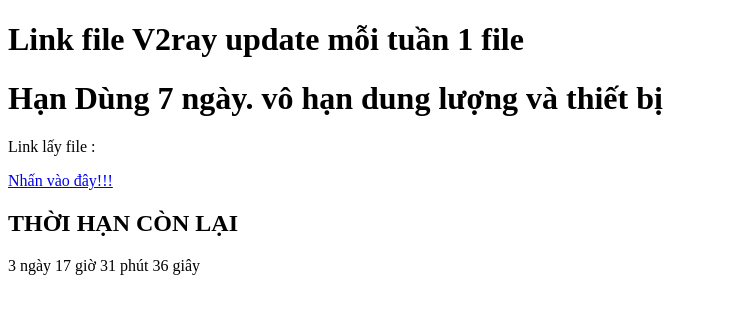
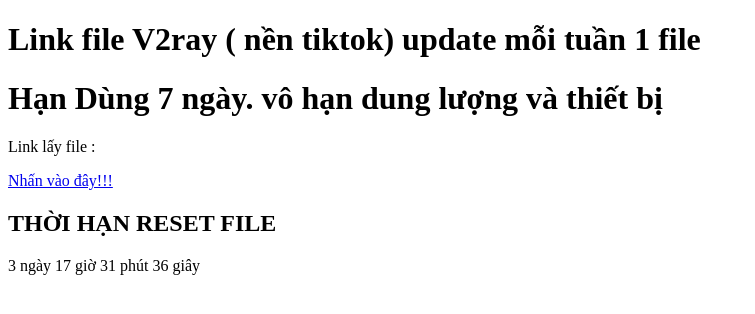
Before and after one commit to biilyz/biilyz.github.io, a plain HTML site: page index.html in a window 1280 px wide. Shown: the whole page, without its empty margins (0-755 px from the left). Drawn offline with Linux system fonts and the light colour scheme.

Commit message:
Update index.html

```diff
--- a/index.html
+++ b/index.html
@@ -6,13 +6,13 @@
     <title>V2RAY FILE</title>
 </head>
 <body>
-    <h1>Link file V2ray update mỗi tuần 1 file<h1>
+    <h1>Link file V2ray ( nền tiktok) update mỗi tuần 1 file<h1>
     <h1>Hạn Dùng 7 ngày. vô hạn dung lượng và thiết bị</h1>
     <p>Link lấy file :</p>
     <a href="https://oklink.cfd/1day" target="_blank">Nhấn vào đây!!!</a>
 </body>
         <div class="countdown-container">
-    <h2>THỜI HẠN CÒN LẠI</h2>
+    <h2>THỜI HẠN RESET FILE</h2>
     <p id="countdown"></p>
 </div>
 <script src="countdown.js"></script>
```
